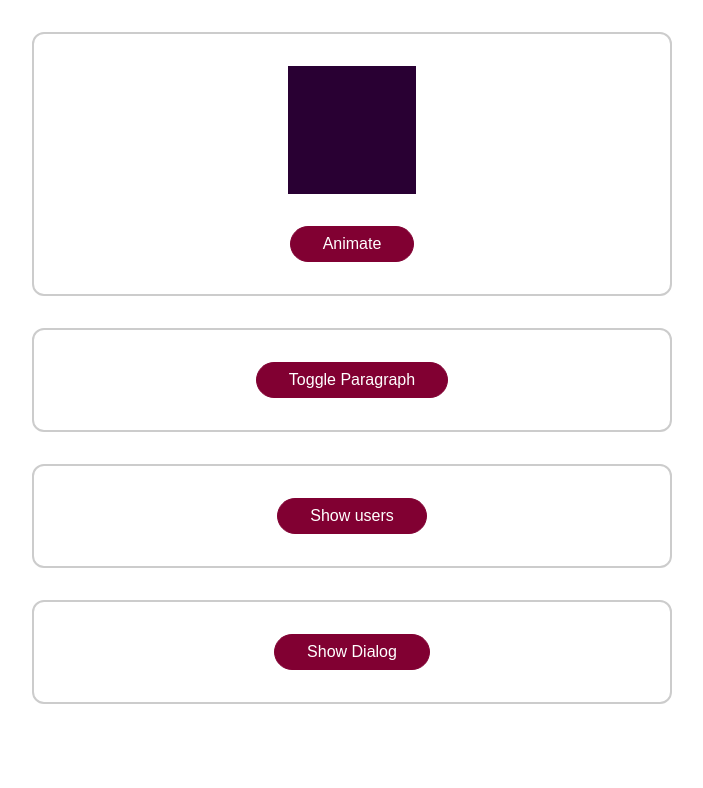
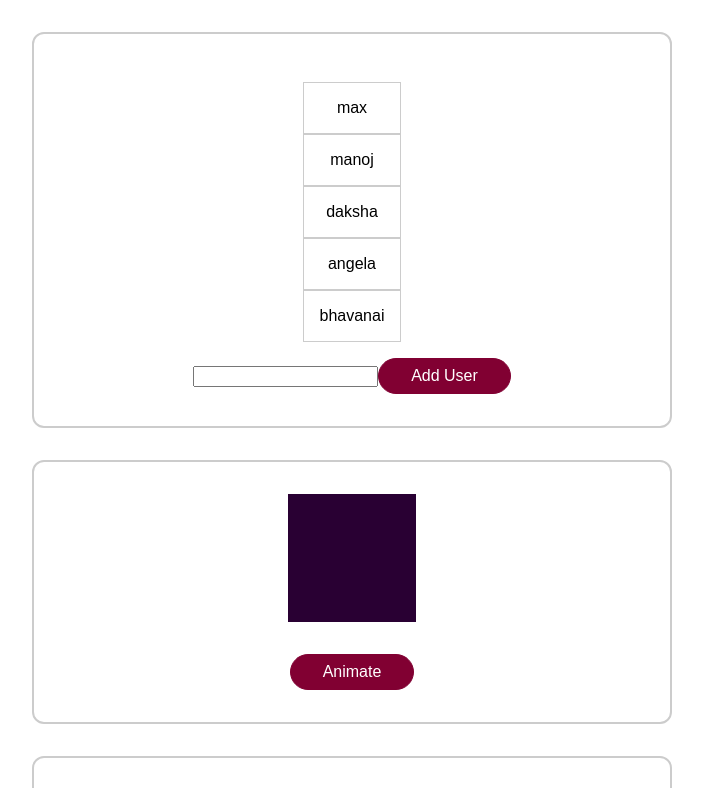
Before and after one commit to VarunPoloju/VueJs_Animations, a Vue app: page / in a window 1280 px wide. Shown: the top 788 px of the page, without its empty margins (288-991 px from the left). Built offline with nearby package versions, Linux system fonts and the light colour scheme.

Commit message:
created and rendering lists

```diff
--- a/src/App.vue
+++ b/src/App.vue
@@ -1,4 +1,7 @@
 <template>
+  <div class="container">
+    <users-list></users-list>
+  </div>
   <div class="container">
     <!-- if animatedBlock is true animate class will be added from css -->
     <div class="block" :class="{ animate: animatedBlock }"></div>
@@ -7,7 +10,7 @@
 
   <div class="container">
     <transition
-     :css="false"
+      :css="false"
       @before-enter="beforeEnter"
       @before-leave="beforeLeave"
       @enter="enter"
@@ -40,7 +43,9 @@
 </template>
 
 <script>
+import UsersList from './components/UsersList.vue';
 export default {
+  components: { UsersList },
   data() {
     return {
       dialogIsVisible: false,
--- /dev/null
+++ b/src/components/UsersList.vue
@@ -0,0 +1,45 @@
+<template>
+  <ul>
+    <li v-for="user in users" :key="user" @click="removeUser(user)">
+      {{ user }}
+    </li>
+  </ul>
+  <div>
+    <input type="text" ref="userNameInput" />
+    <button @click="addUser">Add User</button>
+  </div>
+</template>
+
+<script>
+export default {
+  data() {
+    return {
+      users: ['max', 'manoj', 'daksha', 'angela', 'bhavanai'],
+    };
+  },
+
+  methods: {
+    addUser() {
+      const ele = this.$refs.userNameInput.value;
+      this.users.unshift(ele);
+    },
+    removeUser(user) {
+      this.users = this.users.filter((usr) => usr !== user);
+    },
+  },
+};
+</script>
+
+<style scoped>
+ul {
+  list-style-type: none;
+  margin: 1rem 0;
+  padding: 0;
+}
+
+li {
+  border: 1px solid #ccc;
+  padding: 1rem;
+  text-align: center;
+}
+</style>
```
